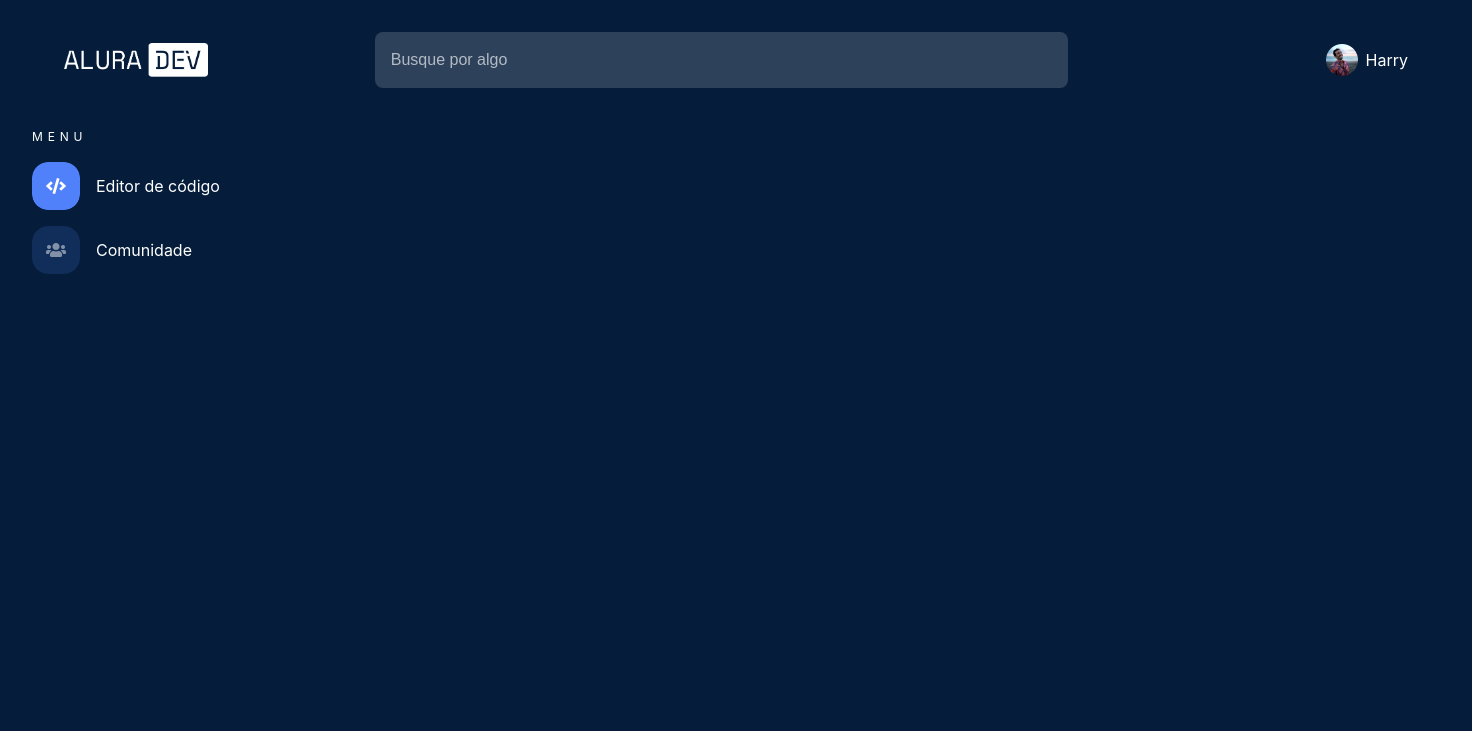
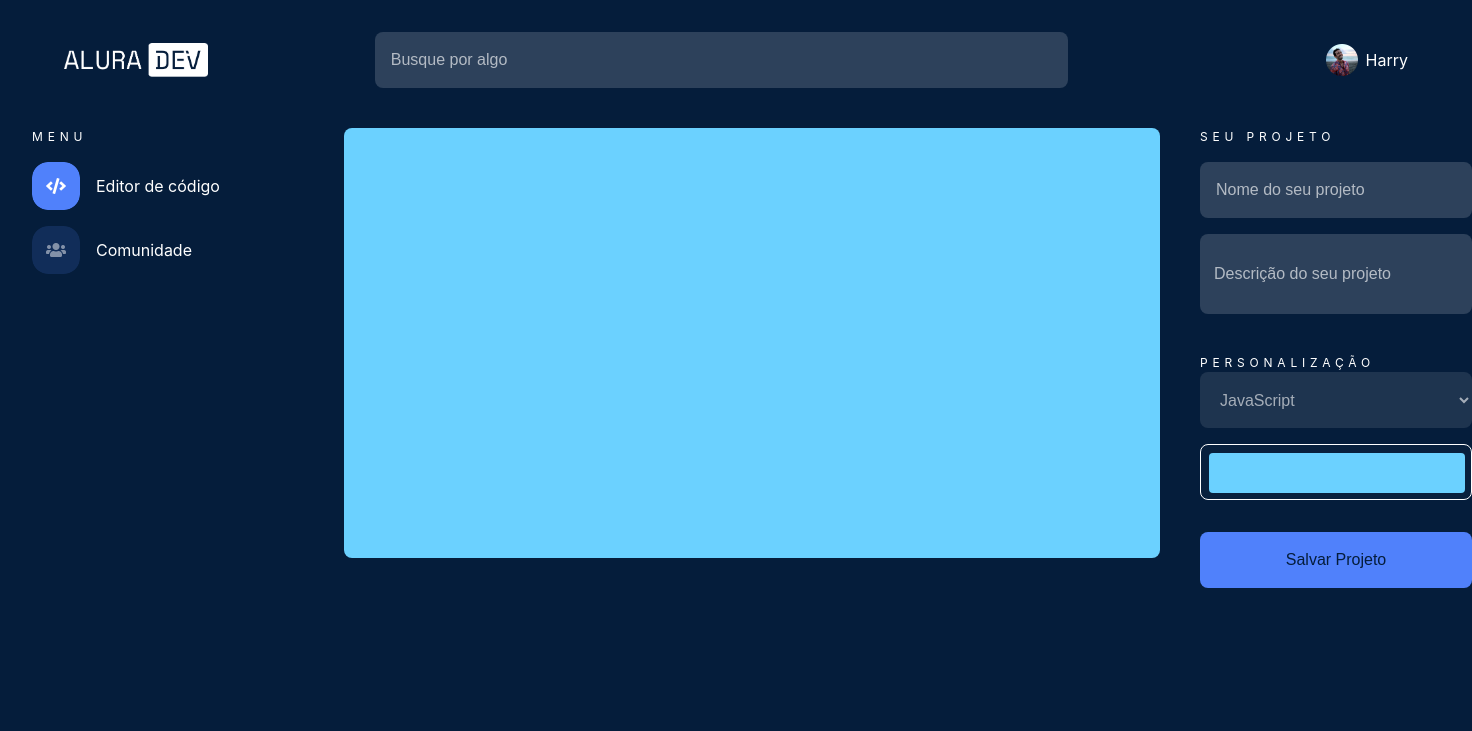
Before and after one commit to devHikary/AluraDev, a plain HTML site: page index.html in a window 1280 px wide. Shown: the whole page, 1472 px wide, since content can reach past the window. Drawn offline with Linux system fonts and the light colour scheme.

Commit message:
Menu direito

```diff
--- a/css/style.css
+++ b/css/style.css
@@ -72,12 +72,8 @@ body{
   padding-left: 8px;
 }
 
-.body-container{
-  display:flex;
+/*Menu Lateral Esquerdo*/
 
-}
-
-/*Menu Lateral Esquerdo*/
 .menuEsquerdo{
 /* Menu */
   position: absolute;
@@ -92,7 +88,7 @@ body{
   justify-content: space-between;
 }
 
-.menuLateralD-icone{
+.menuLateralE-icone{
   height: 48px;
   width: 48px;
   left: 0px;
@@ -101,7 +97,7 @@ body{
 
 }
 
-.fonteMenuLateralD{
+.fonteMenuLateralE{
   font-size: 16px;
   font-style: normal;
   font-weight: 400;
@@ -150,13 +146,282 @@ body{
   align-items: center;
 }
 
+/*Menu Direito*/
 
-.menuLateralD-container{
-  background: blueviolet;
+.tituloMenuLateralD{
+  /* Seu projeto */
+  width: 130px;
+  height: 18px;
+  left: 1136px;
+  top: 128px;
 
-  display: flex;
-  flex-direction: column;
+  font-style: normal;
+  font-weight: normal;
+  font-size: 12px;
+  line-height: 18px;
+  /* identical to box height, or 150% */
+
+  letter-spacing: 0.4em;
+  text-transform: uppercase;
+
 }
+
+
+.editor{
+  /* code_editor */
+
+/* Auto Layout */
+
+display: flex;
+flex-direction: column;
+align-items: flex-start;
+padding: 32px;
+
+position: absolute;
+width: 752px;
+height: 366px;
+left: 344px;
+top: 128px;
+
+background: #6BD1FF;
+border-radius: 8px;
+}
+
+.menuDireito{
+  /* base */
+
+/* Auto Layout */
+
+position: absolute;
+width: 272px;
+height: 600px;
+left: 1200px;
+top: 128px;
+
+display: flex;
+flex-direction: column;
+
+
+}
+
+.tituloMenuDireito{
+/* Seu projeto */
+
+height: 18px;
+left: 1136px;
+top: 128px;
+
+font-style: normal;
+font-weight: normal;
+font-size: 12px;
+line-height: 18px;
+/* identical to box height, or 150% */
+
+letter-spacing: 0.4em;
+text-transform: uppercase;
+
+margin-bottom: 16px;
+
+color: var(--neutral);
+
+}
+
+.inputNomeProjeto{
+  width: 272px;
+  height: 56px;
+
+  background: rgba(255, 255, 255, 0.16);
+  border-radius: 8px;
+  border: none;
+
+  margin-bottom: 16px;
+}
+
+
+.inputNomeProjeto::placeholder{
+/* $label */
+position: static;
+width: 159px;
+height: 24px;
+left: calc(50% - 159px/2 - 42.5px);
+top: calc(50% - 24px/2);
+
+font-style: normal;
+font-weight: normal;
+font-size: 16px;
+line-height: 24px;
+
+padding-left: 14px;
+
+
+/* Neutral/$white */
+
+color: #FFFFFF;
+
+opacity: 0.64;
+}
+
+.inputDescricao{
+  /* base */
+
+/* Auto Layout */
+
+display: flex;
+flex-direction: column;
+align-items: flex-start;
+padding: 0px;
+
+position: static;
+width: 272px;
+height: 80px;
+left: 0px;
+top: 0px;
+
+background: rgba(255, 255, 255, 0.16);
+border-radius: 8px;
+border: none;
+}
+
+.inputDescricao::placeholder{
+  /* $label */
+position: static;
+width: 189px;
+height: 48px;
+left: calc(50% - 189px/2 - 27.5px);
+top: calc(50% - 48px/2);
+
+font-style: normal;
+font-weight: normal;
+font-size: 16px;
+line-height: 24px;
+
+color: var(--neutral);
+opacity: 0.64;
+
+padding-left: 14px;
+}
+
+.tituloPerso{
+  /* Personalização */
+
+height: 18px;
+left: 1136px;
+top: 354px;
+
+font-style: normal;
+font-weight: normal;
+font-size: 12px;
+line-height: 18px;
+/* identical to box height, or 150% */
+
+letter-spacing: 0.4em;
+text-transform: uppercase;
+
+color: var(--neutral);
+
+margin-top: 40px;
+
+}
+
+.selectLinguagem{
+  width: 272px;
+  height: 56px;
+
+  background: rgba(255, 255, 255, 0.16);
+  border-radius: 8px;
+  border: none;
+
+  margin-bottom: 16px;
+  font-style: normal;
+font-weight: normal;
+font-size: 16px;
+line-height: 24px;
+
+opacity: 0.64;
+padding: 16px;
+color: var(--neutral);
+}
+
+.dropdownLinguagem{
+  /* $label */
+
+font-style: normal;
+font-weight: normal;
+font-size: 16px;
+line-height: 24px;
+/* Neutral/$white */
+
+color: var(--blue300);
+
+padding: 16px;
+}
+
+.borderretang{
+  /* Rectangle 29 */
+
+  height: 56px;
+  left: 1136px;
+  top: 460px;
+
+  background: rgba(196, 196, 196, 0.01);
+  border: 1px solid #FFFFFF;
+  box-sizing: border-box;
+  border-radius: 8px;
+
+  margin-bottom: 32px;
+}
+
+.retang{
+  /* Rectangle 30 */
+
+  width: 256px;
+  height: 40px;
+  left: 1144px;
+  top: 468px;
+
+  background: #6BD1FF;
+  border-radius: 4px;
+
+  margin: 8px;
+}
+
+.botaoSalvar{
+  /* Button */
+
+width: 272px;
+height: 56px;
+left: 1136px;
+top: 548px;
+
+/* Blue/$blue-300 */
+
+background: #5081FB;
+border-radius: 8px;
+border: none;
+
+  /* Button */
+
+  left: 30.67%;
+  right: 30.72%;
+  top: 28.57%;
+  bottom: 28.57%;
+
+
+  font-style: normal;
+  font-weight: normal;
+  font-size: 16px;
+  line-height: 24px;
+  /* identical to box height, or 150% */
+
+  text-align: center;
+
+  color: #051D3B;
+}
+
+.botaoSalvar::placeholder{
+
+}
+
 @media(min-width: 769px) {
 
 
--- a/index.html
+++ b/index.html
@@ -23,32 +23,45 @@
 
   </header>
 
-  <div class="body-container">
+  <div>
     <div class="menuEsquerdo">
       <p class="tituloMenuLateralE">menu</p>
       <ul class="menu-navegacao">
         <li class="menu-navegacao-item">
           <div class="imagens-link">
             <div class="icone"></div>
-            <img class="menuLateralD-icone" src="img/menuEsquerdo/iconeEditor.png">
+            <img class="menuLateralE-icone" src="img/menuEsquerdo/iconeEditor.png">
           </div>
-          <a class="fonteMenuLateralD" href="#">Editor de código</a>
+          <a class="fonteMenuLateralE" href="#">Editor de código</a>
         </li>
         <li class="menu-navegacao-item">
           <div class="imagens-link">
-            <div class="icone"></div>
-            <img class="menuLateralD-icone" src="img/menuEsquerdo/iconeComunidade.png">
+            <img class="menuLateralE-icone" src="img/menuEsquerdo/iconeComunidade.png">
           </div>
-          <a class="fonteMenuLateralD" href="#">Comunidade</a>
+          <a class="fonteMenuLateralE" href="#">Comunidade</a>
         </li>
       </ul>
     </div>
 
-    <main class=""> </main>
+    <div class="editor">
 
-    <ul></ul>
-  </div>
+    </div>
 
+    <div class="menuDireito">
+      <p class="tituloMenuDireito">seu projeto</p>
+      <input class="inputNomeProjeto" type="search" placeholder="Nome do seu projeto">
+      <input class="inputDescricao" type="search" placeholder="Descrição do seu projeto">
+      <p class="tituloPerso">personalização</p>
+      <select class="selectLinguagem">
+        <option class="dropdownLinguagem" value="javascript">JavaScript</option>
+        <option class="dropdownLinguagem" value="html">HTML</option>
+        <option class="dropdownLinguagem" value="css">CSS</option>
+      </select>
+      <div class="borderretang ">
+        <div class="retang"></div>
+      </div>
+      <button class="botaoSalvar">Salvar Projeto</button>
+    </div>
 
 
 </body>
```
